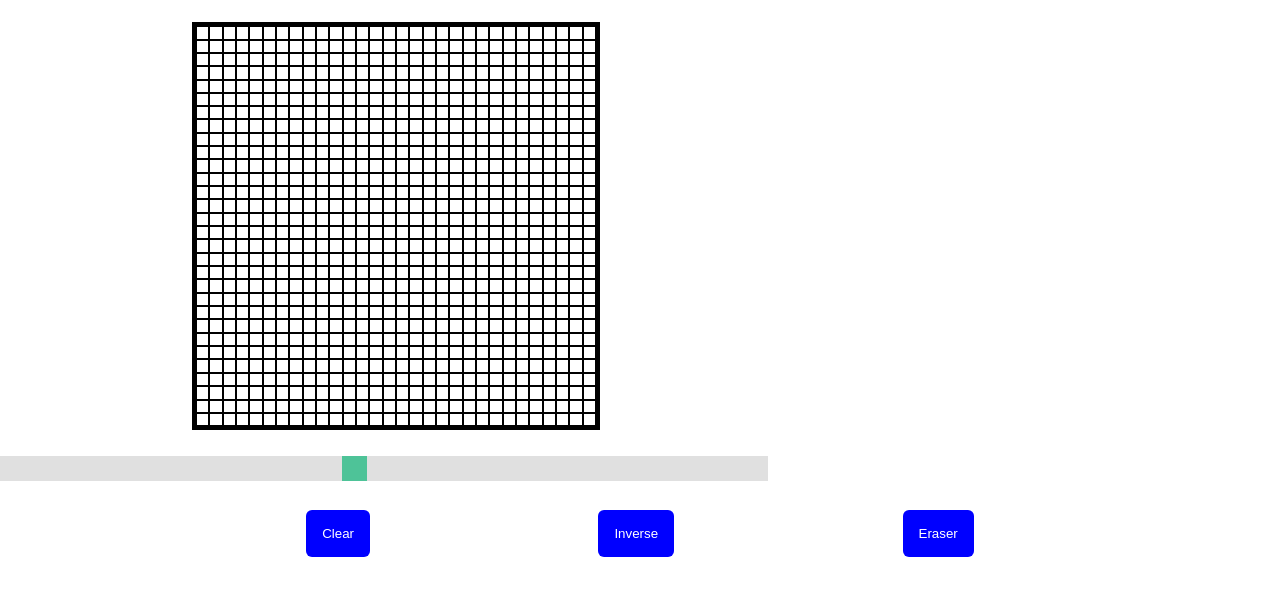
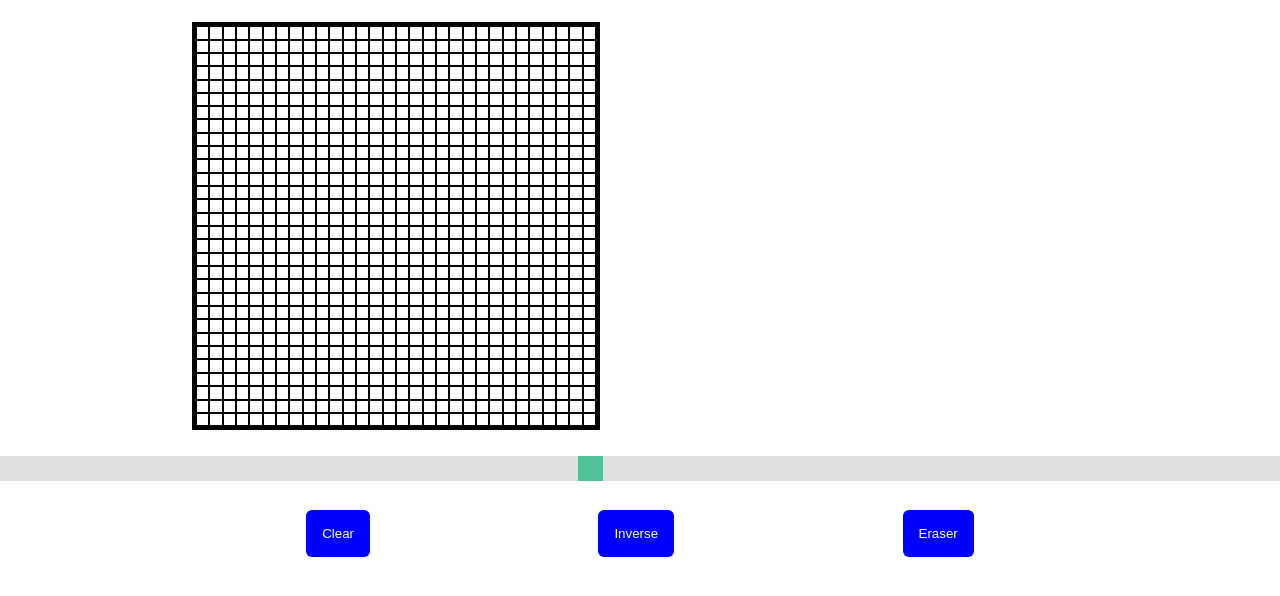
Before and after one commit to Stieilijh/Etch-a-sketch, a plain HTML site: page index.html in a window 1280 px wide. Shown: the part 66-662 px from the top of the page. Drawn offline with Linux system fonts and the light colour scheme.

Commit message:
css changes reversing

```diff
--- a/style.css
+++ b/style.css
@@ -36,7 +36,7 @@ button{
 }
 
 .slidecontainer {
-    width: 60%; /* Width of the outside container */
+    width: 100%; /* Width of the outside container */
 }
 .slider {
     -webkit-appearance: none;  /* Override default CSS styles */
```
